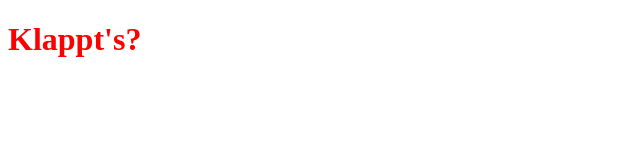
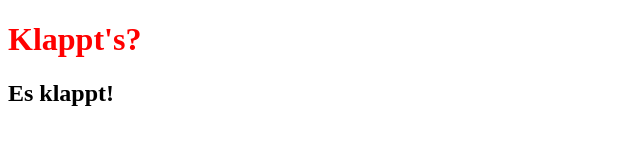
Before and after one commit to lenzloesche/vercel-test, a plain HTML site: page index.html in a window 1280 px wide. Shown: the whole page, without its empty margins (0-640 px from the left). Drawn offline with Linux system fonts and the light colour scheme.

Commit message:
add subtitle

```diff
--- a/index.html
+++ b/index.html
@@ -9,5 +9,6 @@
   </head>
   <body>
     <h1>Klappt's?</h1>
+    <h2>Es klappt!</h2>
   </body>
 </html>
```
